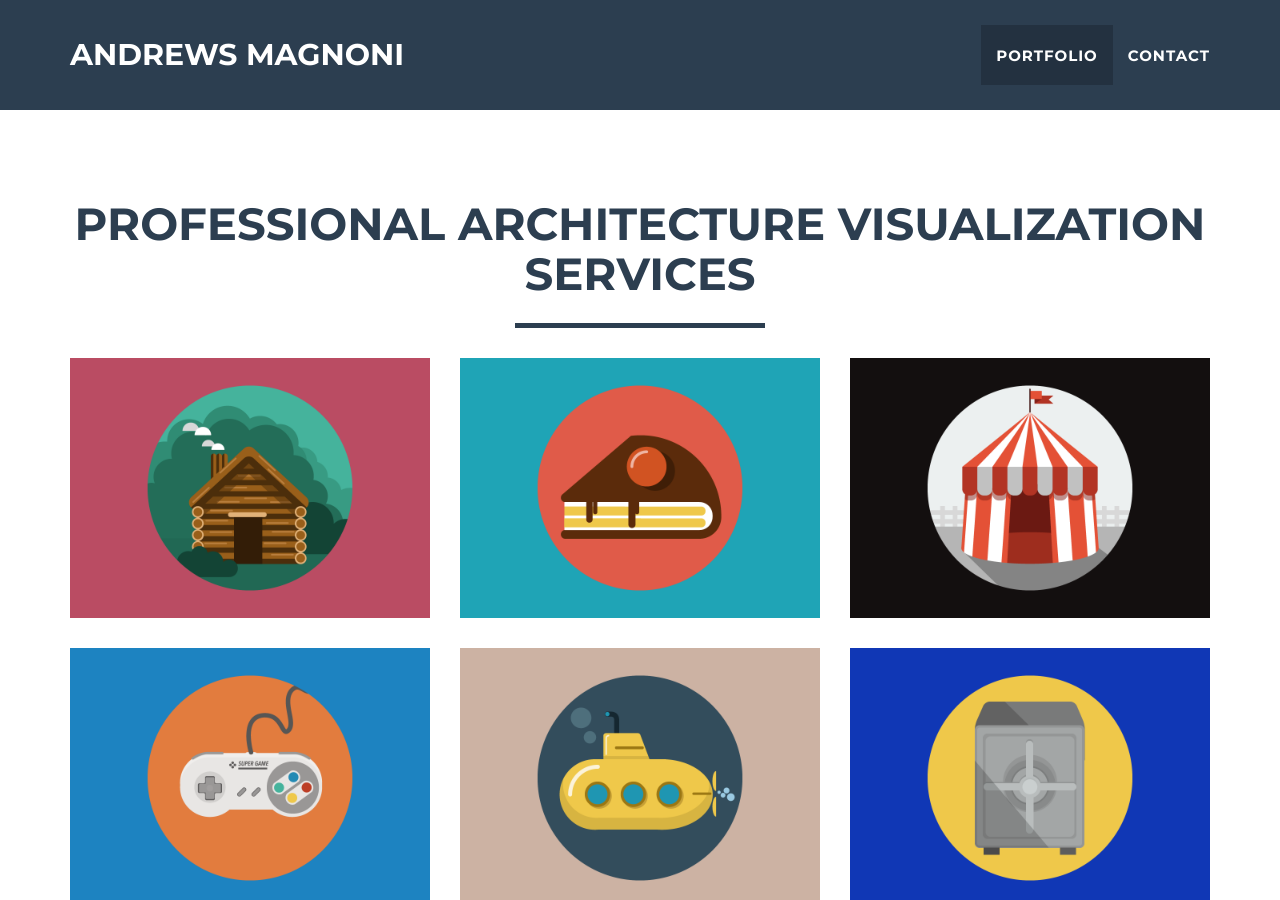
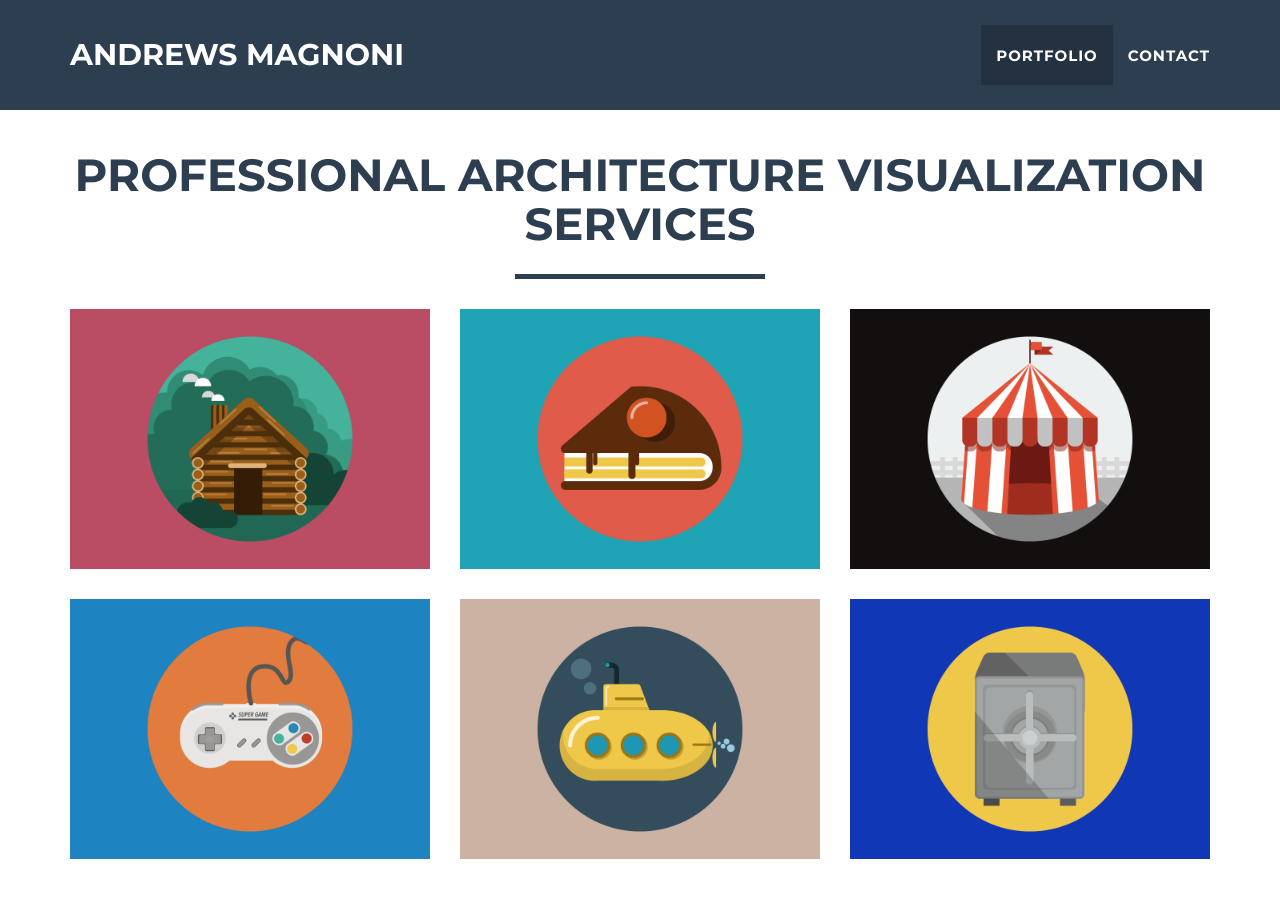
Before and after one commit to amagnoni/amagnoni.github.io, a Jekyll site: the page built from index.html, in a window 1280 px wide and 900 px high. Built offline with Jekyll 4.4.1, drawn with Linux system fonts in a browser that asks for light colours.

Commit message:
third commit

```diff
--- a/_includes/footer.html
+++ b/_includes/footer.html
@@ -2,7 +2,7 @@
     <footer class="text-center">
         <div class="footer-above">
             <div class="container">
-                <div class="row">
+                <div class="center">
                     <div class="footer-col col-md-4">
                         <h3>{{ site.footer.location }}</h3>
                         <p>
--- a/_includes/portfolio_grid.html
+++ b/_includes/portfolio_grid.html
@@ -4,7 +4,7 @@
         <div class="container">
             <div class="row">
                 <div class="col-lg-12 text-center">
-                    <h2> <br> <br> Professional Architecture Visualization Services</h2>
+                    <h2> <br> Professional Architecture Visualization Services</h2>
                     <hr class="star-primary">
                 </div>
             </div>
```
